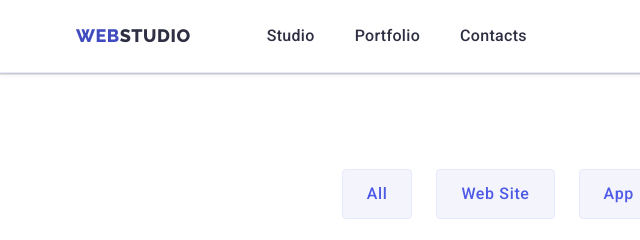
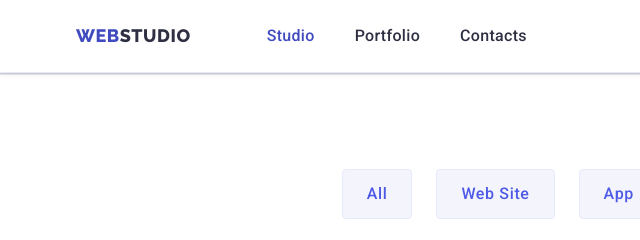
Before and after one commit to Malakin1116/goit-markup-hw-05, a plain HTML site: page portfolio.html in a window 1280 px wide. Shown: the top 240 px of the page, 0-640 px from the left. Drawn offline with nearby package versions, Linux system fonts and the light colour scheme.

Commit message:
Update portfolio.html

```diff
--- a/portfolio.html
+++ b/portfolio.html
@@ -21,7 +21,7 @@
           <a class="page-header-logo link" href="./index.html">Web<span class="span">Studio</span></a>
 
           <ul class="header-menu list">
-            <li><a class="header-menu-list link line" href="./index.html">Studio</a></li>
+            <li><a class="header-menu-list link line new-color" href="./index.html">Studio</a></li>
             <li><a class="header-menu-list link line" href="./portfolio.html">Portfolio</a></li>
             <li><a class="header-menu-list link line" href="">Contacts</a></li>
           </ul>
```
